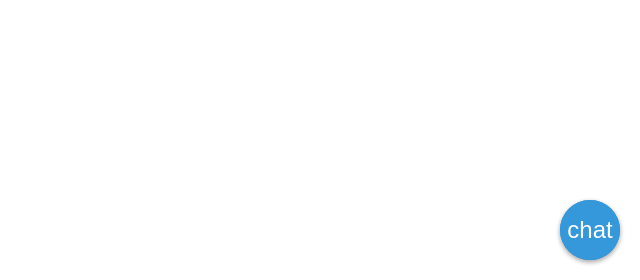
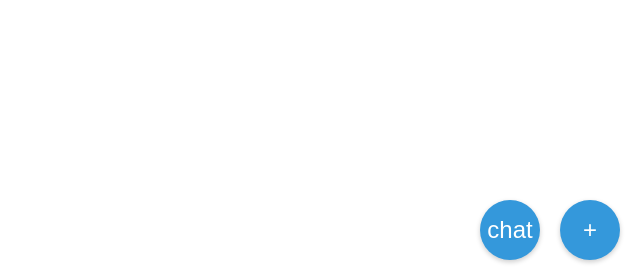
Before and after one commit to KennyPang04/Nah-Id-Win, a Flask app: page / in a window 1280 px wide. Shown: the part 520-800 px from the top of the page, without its empty margins (640-1280 px from the left). Run offline with Flask 3, Linux system fonts and the light colour scheme; data that the repository does not hold is empty; some libraries are stand-ins or nearby versions.

Commit message:
moved button

```diff
--- a/static/css/base.css
+++ b/static/css/base.css
@@ -82,6 +82,9 @@ body {
 .new-post-button:hover {
     background-color: #2980b9; /* Darker blue on hover */
 }
+#chat-button {
+    margin-right: 80px;
+}
 
 
 /* Style for like button */
--- a/templates/index.html
+++ b/templates/index.html
@@ -38,6 +38,9 @@
 
 
     <!-- New post button -->
-    <a href="/post" class="new-post-button">+</a>
-    <a href="/chat" class="new-post-button">chat</a>
+    <div>
+        <a href="/post" class="new-post-button">+</a>
+        <a href="/chat" class="new-post-button" id="chat-button">chat</a>
+    </div>
+
 {% endblock %}
```
